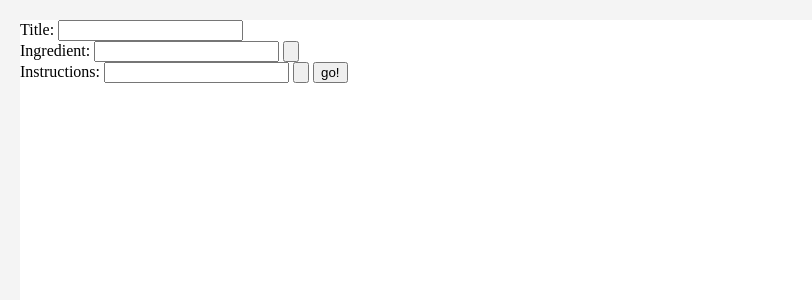
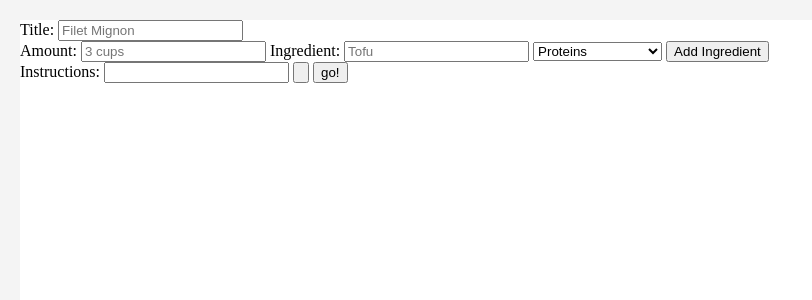
Before and after one commit to Madslick/RecipeSite, a Flask app: page /input_recipe in a window 1280 px wide. Shown: the top 300 px of the page, without its empty margins (0-812 px from the left). Run offline with Flask 2, Linux system fonts and the light colour scheme.

Commit message:
Input recipe and read recipe working

```diff
--- a/app.py
+++ b/app.py
@@ -22,7 +22,87 @@ def main():
 
 @app.route("/insert_recipe", methods=["POST", "GET"])
 def insert_recipe():
+    title = request.form['title']
+    ingredients = []
+    amounts = []
+    ingredient_types = []
+    instructions = []
+
+    ing_count = 0
+    instr_count = 0
+
+    for key, value in request.form.items():
+
+        if key.find('ingredient') >= 0:
+            ing_count += 1
+        if key.find('instruction') >= 0:
+            instr_count += 1
+
+
+    for i in range(0, ing_count):
+        ingredients.append(request.form['ingredient' + str(i)])
+        amounts.append(request.form['amount' + str(i)])
+        ingredient_types.append(request.form['ingr_type' + str(i)])
+    for i in range(0, instr_count):
+        instructions.append(request.form['instruction' + str(i)])
+
+    for i in ingredients:
+        print i
+    for i in instructions:
+        print i
+
+    cursor.execute("INSERT INTO Recipe (Title) VALUES (%s)", (title))
+    conn.commit()
+
+    id = cursor.lastrowid
+
+    ingredient_sql = "INSERT INTO Recipe_Ingredients (RecipeId, Name, IngredientTypeId, Amount)" \
+                     " VALUES (%s, '%s', %s, '%s')" % (id, ingredients[0], ingredient_types[0], amounts[0])
+
+    for i in range (1, len(ingredients)):
+        ingredient_sql = ingredient_sql + ", (%s, '%s', %s, '%s')" % (id, ingredients[i], ingredient_types[i], amounts[i])
+    print ingredient_sql
+    cursor.execute(ingredient_sql)
+    conn.commit()
+
+    instruction_sql = "INSERT INTO Recipe_Instructions (RecipeId, Instruction, StepNumber) VALUES (%s, '%s', %s)" % (id, instructions[0], 1)
+
+    for i in range (1, len(instructions)):
+        instruction_sql = instruction_sql + ", (%s, '%s', %s)" % (id, instructions[i], i + 1)
+
+    cursor.execute(instruction_sql)
+
+    conn.commit()
+
     return redirect(url_for('main'))
+
+@app.route("/read_recipe/<string:recipe_title>", methods=['GET'])
+def read_recipe(recipe_title):
+    ingredients = []
+    amounts = []
+    ingredient_types = []
+    instructions = []
+
+    cursor.execute("SELECT Recipe_Ingredients.Name, Amount, Ingredient_Type.Name FROM Recipe_Ingredients "
+                   "INNER JOIN Ingredient_Type ON Ingredient_Type.Id = Recipe_Ingredients.IngredientTypeId "
+                   "INNER JOIN Recipe ON Recipe_Ingredients.RecipeId = Recipe.Id WHERE Recipe.Title = %s"
+                   " ORDER BY Recipe_Ingredients.IngredientTypeId ASC", (recipe_title))
+    results = cursor.fetchall()
+
+
+    for row in results:
+        ingredients.append(row[0])
+        amounts.append(row[1])
+        ingredient_types.append(row[2])
+
+    cursor.execute("SELECT Instruction FROM Recipe_Instructions INNER JOIN Recipe ON Recipe_Instructions.RecipeId = Recipe.Id WHERE Recipe.Title = %s ORDER BY Recipe_Instructions.StepNumber ASC", (recipe_title))
+
+    results = cursor.fetchall()
+
+    for row in results:
+        instructions.append(row[0])
+
+    return render_template("read_recipe.html", Title=recipe_title, recipe_title=recipe_title, ingredients=ingredients, amounts=amounts, ingredient_types=ingredient_types, instructions=instructions)
 
 @app.route("/input_recipe", methods=["POST", "GET"])
 def input_recipe():
--- a/static/js/add_inputs.js
+++ b/static/js/add_inputs.js
@@ -1,14 +1,66 @@
-var ingred_num = 0;
-var instr_num = 0;
+var ingred_num = 1;
+var ingr_dropdown_num = 1;
+var instr_num = 1;
+var amount_num = 1;
 
 function add_ingredient(){
     var elem = document.getElementById("ingredients");
+    elem.appendChild(document.createElement('br'));
 
+    var amount = document.createElement('input');
+    amount.type = "text";
+    amount.name = "amount" + amount_num;
+    amount.placeholder = "3 cups";
+    amount_num ++;
+
+    elem.appendChild(amount);
 
     var newIngredient = document.createElement('input');
     newIngredient.type = "text";
-    elem.appendChild(document.createElement('br'));
+    newIngredient.name = "ingredient" + ingred_num;
+    newIngredient.placeholder = "Tofu";
+    ingred_num ++;
+
     elem.appendChild(newIngredient);
+
+    var ingr_dropdown = document.createElement("select");
+    ingr_dropdown.name = "ingr_type" + ingr_dropdown_num;
+    ingr_dropdown_num ++;
+    elem.appendChild(ingr_dropdown);
+
+    var protein_option = document.createElement("option");
+    protein_option.value = "1";
+    protein_option.textContent="Proteins";
+
+
+    var grains_option = document.createElement("option");
+    grains_option.value = "2";
+    grains_option.textContent="Grains/Rice";
+
+    var dry_ingredients_option = document.createElement("option");
+    dry_ingredients_option.value = "3";
+    dry_ingredients_option.textContent = "Dry Ingredients";
+
+    var wet_ingredients_option = document.createElement("option");
+    wet_ingredients_option.value = "4";
+    wet_ingredients_option.textContent = "Wet Ingredients";
+
+    var oils_option = document.createElement("option");
+    oils_option.value = "5";
+    oils_option.textContent = "Oils";
+
+    var seasoning_option = document.createElement("option");
+    seasoning_option.value = "6";
+    seasoning_option.textContent = "Seasoning/Spices";
+
+    ingr_dropdown.appendChild(protein_option);
+    ingr_dropdown.appendChild(grains_option);
+    ingr_dropdown.appendChild(dry_ingredients_option);
+    ingr_dropdown.appendChild(wet_ingredients_option);
+    ingr_dropdown.appendChild(oils_option);
+    ingr_dropdown.appendChild(seasoning_option);
+
+
 };
 
 function add_instruction(){
@@ -16,8 +68,8 @@ function add_instruction(){
 
     var newInstruction = document.createElement('input');
     newInstruction.type = "text";
-    newInstruction.name = "instruction" + toString(instr_num);
-    console.log(toString(newInstruction.name));
+    newInstruction.name = "instruction" + instr_num;
+    instr_num ++;
     elem.appendChild(document.createElement('br'));
     elem.appendChild(newInstruction);
 
--- a/templates/input_recipe.html
+++ b/templates/input_recipe.html
@@ -5,23 +5,33 @@
         <form method="POST" action="{{ url_for('insert_recipe') }}">
             <label>
                 Title:
-                <input type="text">
+                <input type="text" name="title" placeholder="Filet Mignon"/>
             </label>
 
             <br>
 
             <label id="ingredients">
+                Amount:
+                <input type="text" name="amount0" placeholder="3 cups"/>
                 Ingredient:
-                <input id="" type="text">
+                <input type="text" name="ingredient0" placeholder="Tofu"/>
+                <select name="ingr_type0">
+                    <option value="1">Proteins</option>
+                    <option value="2">Grains/Rice</option>
+                    <option value="3">Dry Ingredients</option>
+                    <option value="4">Wet Ingredients</option>
+                    <option value="5">Oils</option>
+                    <option value="6">Seasoning/Spices</option>
+                </select>
             </label>
 
-            <input type="button" onclick="add_ingredient()"/>
+            <input type="button" value="Add Ingredient" onclick="add_ingredient()"/>
 
             <br>
 
             <label id="instructions">
                 Instructions:
-                <input type="text" name="instruction">
+                <input type="text" name="instruction0"/>
             </label>
 
             <input type="button" onclick="add_instruction()"/>
```
Also changed, not shown: templates/read_recipe.html (added, +69 -0 lines), templates/recipe.html (+5 -3 lines).
